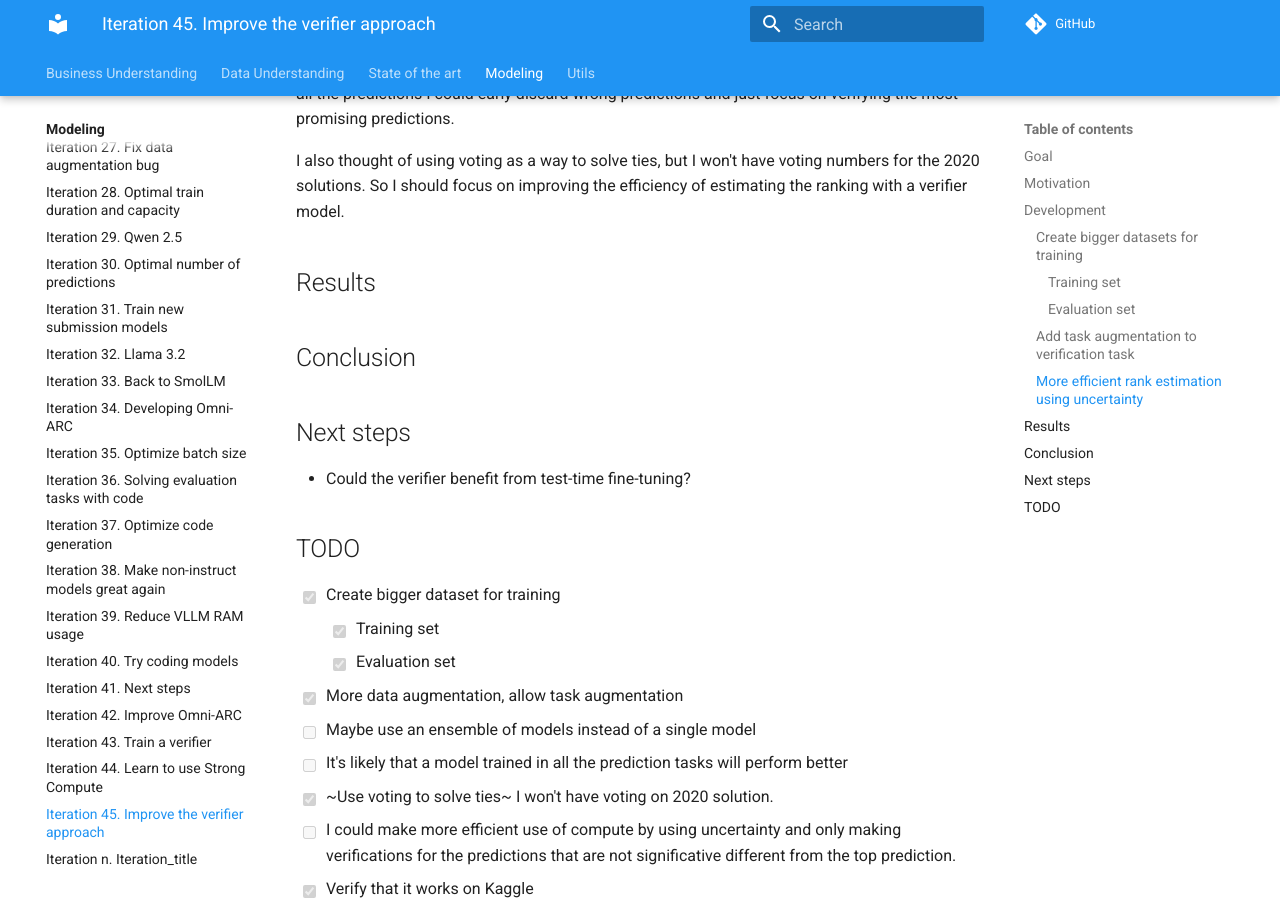
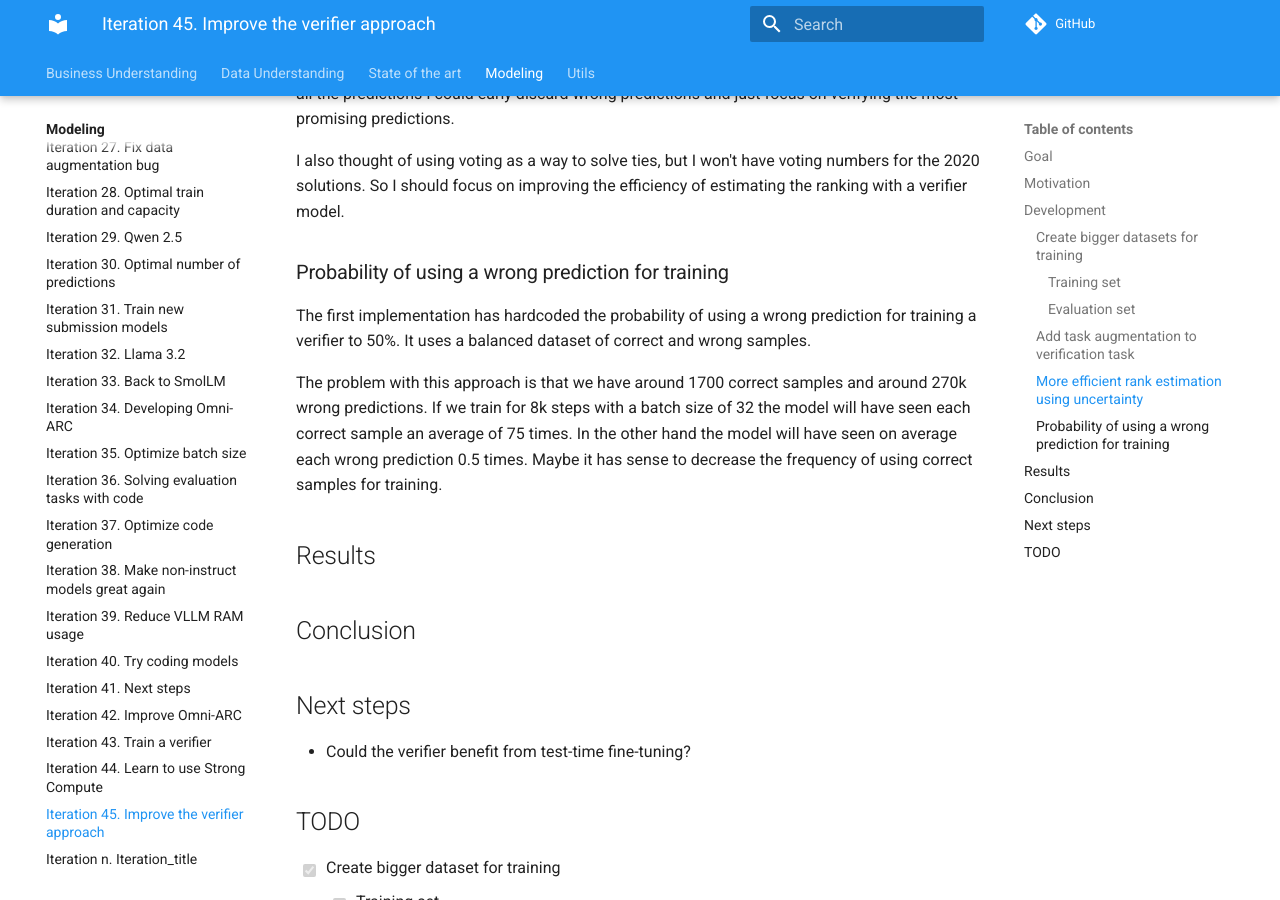
Before and after one commit to zhengjunyao-work/arc24, an MkDocs documentation site: the page built from docs/modeling/Iteration_45_improve_verifier.md, in a window 1280 px wide and 900 px high, scrolled down 1138 px. Built offline with MkDocs 1.6.1 and Material for MkDocs 9.7.7, drawn with Linux system fonts in a browser that asks for light colours; comment, search, counter and statistics services are not loaded.

Commit message:
updated documentation

```diff
--- a/docs/modeling/Iteration_45_improve_verifier.md
+++ b/docs/modeling/Iteration_45_improve_verifier.md
@@ -143,6 +143,16 @@ promising predictions.
 I also thought of using voting as a way to solve ties, but I won't have voting numbers for the 2020 solutions.
 So I should focus on improving the efficiency of estimating the ranking with a verifier model.
 
+### Probability of using a wrong prediction for training
+
+The first implementation has hardcoded the probability of using a wrong prediction for training a verifier to 50%.
+It uses a balanced dataset of correct and wrong samples.
+
+The problem with this approach is that we have around 1700 correct samples and around 270k wrong predictions.
+If we train for 8k steps with a batch size of 32 the model will have seen each correct sample an average of 75 times.
+In the other hand the model will have seen on average each wrong prediction 0.5 times.
+Maybe it has sense to decrease the frequency of using correct samples for training.
+
 ## Results
 
 ## Conclusion
```
